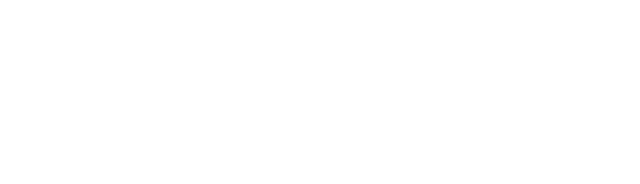
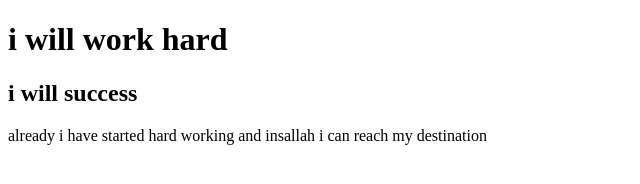
Before and after one commit to DevTushu/my-second-repo, a plain HTML site: page index.html in a window 1280 px wide. Shown: the whole page, without its empty margins (0-640 px from the left). Drawn offline with Linux system fonts and the light colour scheme.

Commit message:
commit-name

```diff
--- a/index.html
+++ b/index.html
@@ -6,6 +6,8 @@
     <title>my second github repo</title>
 </head>
 <body>
-
+    <h1>i will work hard</h1>
+    <h2>i will success </h2>
+    <p>already i have started hard working and insallah i can reach my destination</p>
 </body>
 </html>
```
Also changed, not shown: 1 other file.
